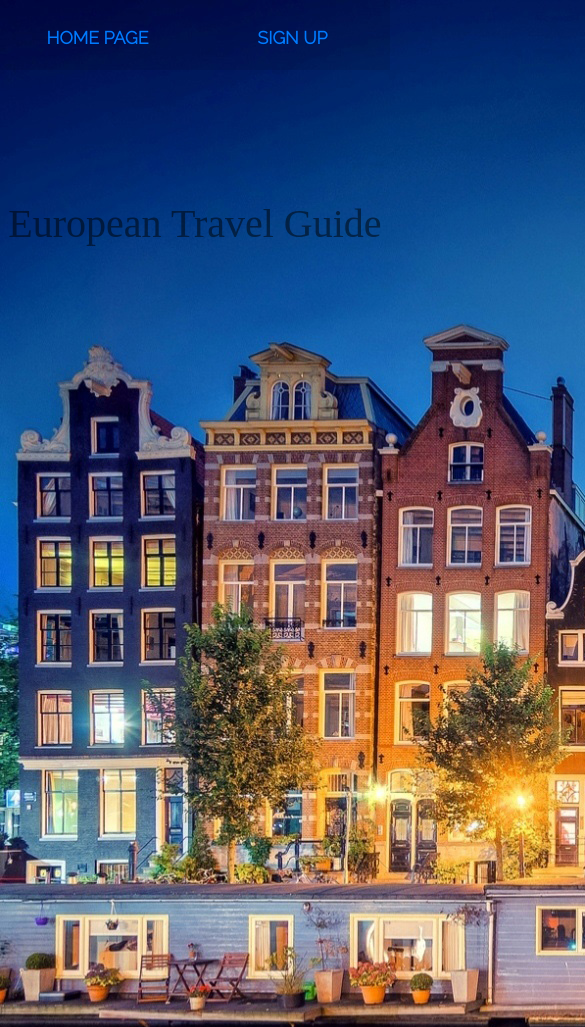
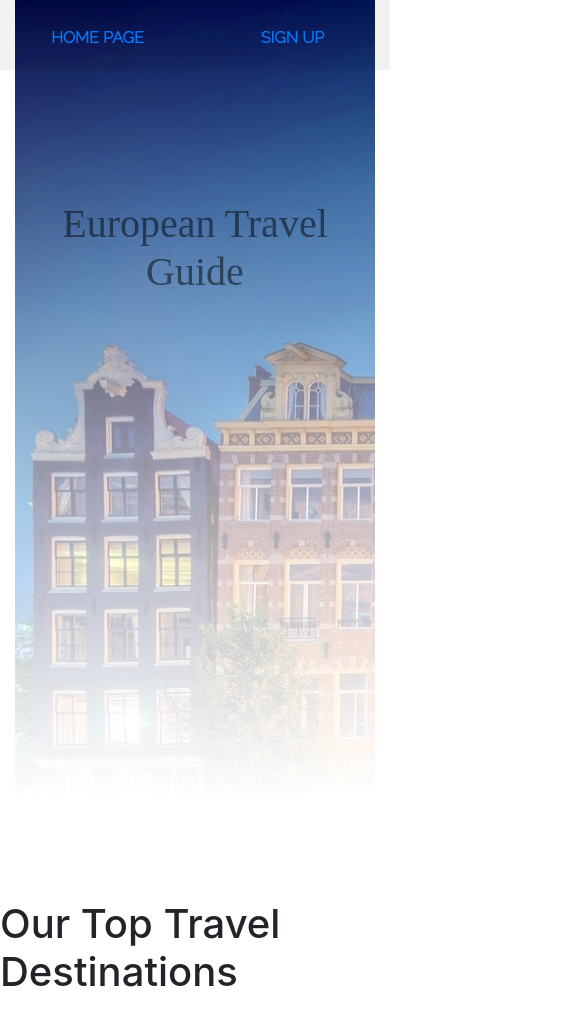
Before and after one commit to jjwain/MS2, a plain HTML site: page index.html in a window 390 px wide. Shown: the top 1027 px of the page, 585 px wide, since content can reach past the window. After the commit the page ends 1004 px from the top, so only its background shows below. Drawn offline with nearby package versions, Linux system fonts and the light colour scheme; some packages are replaced by stand-ins of ours; a web font is replaced by a local one.

Commit message:
some changes made to the heading section, started making it responsive

```diff
--- a/assets/style.css
+++ b/assets/style.css
@@ -10,12 +10,14 @@
 #menu {
     position: absolute;
     z-index: 1;
-    font-size: 110%;
     list-style-type: none;
     height: 70px;
     width:100%;
-    background-color: rgba(0,0,0,0.1);
+    background-color: rgba(0,0,0,0.05);
+    line-height: 75px;
 }
+
+/* Navbar styling */
 
 #menu ul {
     width: 100%;
@@ -26,7 +28,6 @@
     width: 50%;
     text-align: center;
     float: left;
-    margin-top: 25px;
 }
 
 .menu-li a {
@@ -35,27 +36,44 @@
     font-weight: bold;
 }
 
+.menu-li a:hover {
+    border-bottom: solid 3px;
+}
+
+/* Heading Styling */
+
+.container {
+    width: 100vw;
+}
+
 #img-container {
     width: 100%;
+    height:900px;
     margin: auto;
     padding: 0;
+    position: relative;
 }
 
 #front-image {
-    font-family: "Montserrat Subrayada";
-    height: 700px;
+    height: 800px;
     width: 100%;
-    margin: auto;
-    background-image: url(Europe-Background.jpg);
-    margin-bottom: 100px;
-    top: 0;
-    position: absolute;
+    background: linear-gradient(to bottom, transparent, white),
+      url(/assets/img/Europe-Background.jpg);
+    overflow: hidden;
 }
 
-#front-image h1 {
+#image-text {
+    top: 200px;
+    font-family: "Montserrat Subrayada";
+    width: 500px;
+    height: 400px;
+    justify-content: center;
+}
+
+#image-text h1 {
     text-align: center;
+    top: 200px;
     width: 100%;
-    top: 200px;
     position: absolute;
     margin: auto;
     color: rgba(0,0,0,0.5);
@@ -72,3 +90,5 @@
     margin: auto;
     bottom: 0;
 }
+
+/* Travel destination styling  */
--- a/index.html
+++ b/index.html
@@ -6,7 +6,7 @@
     <link rel="stylesheet" href="https://maxcdn.bootstrapcdn.com/bootstrap/4.0.0/css/bootstrap.min.css" integrity="sha384-Gn5384xqQ1aoWXA+058RXPxPg6fy4IWvTNh0E263XmFcJlSAwiGgFAW/dAiS6JXm" crossorigin="anonymous">
     <link rel="stylesheet" href="/assets/style.css" type="text/css" />
     <script src="/assets/scripts/maps.js"></script>
-    <title>Document</title>
+    <title>European Travel Guide</title>
 </head>
 <body>
     <section>
@@ -24,16 +24,19 @@
 
 
      <!-- front image and title  -->
-    <section id="img-container" class="container-fluid">
+    <article class="container">
+    <section id="img-container">
     <div id="front-image">
-        <h1>European Travel Guide</h1>
-        <img src="/assets/img/Europe-Background.jpg" alt="Loading..." srcset="">
+        <div id="image-text">
+            <h1>European Travel Guide</h1>
+        </div>
     </div>
     </section>
 
 
     <section>
-        <!-- Location information -->
+    </article>
+        <h1>Our Top Travel Destinations</h1>
 
     </section>
 
```
